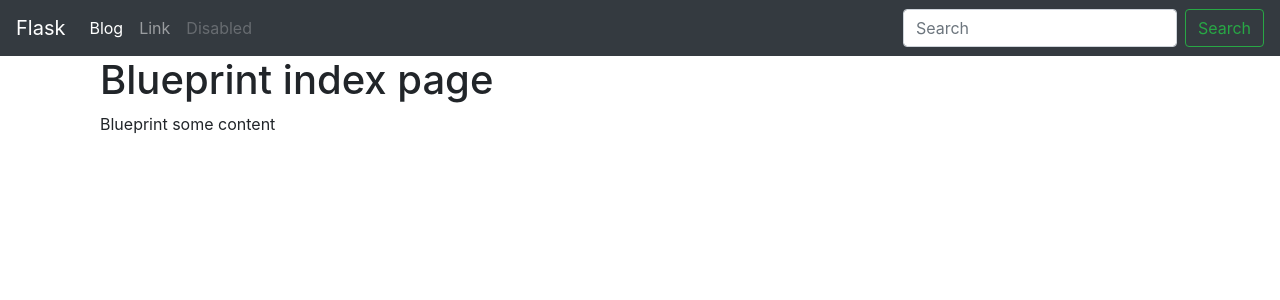
After one commit to vkhalaim/blog_flask, a Flask app: page /blog/ in a window 1280 px wide. The commit adds this page. Shown: the top 300 px of the page. Run offline with Flask 2, Linux system fonts and the light colour scheme; some libraries are stand-ins or nearby versions.

Commit message:
Blueprint(rough) for posts has been created.

```diff
--- a/app.py
+++ b/app.py
@@ -1,6 +1,9 @@
 from flask import Flask
 from config import Configuration
 
+from posts.blueprint import posts
 
 app = Flask(__name__)
 app.config.from_object(Configuration)
+
+app.register_blueprint(posts, url_prefix='/blog')
--- /dev/null
+++ b/posts/blueprint.py
@@ -0,0 +1,8 @@
+from flask import Blueprint
+from flask import render_template
+
+posts = Blueprint('posts', __name__, template_folder='templates')
+
+@posts.route('/')
+def index():
+    return render_template('posts/index.html')
--- /dev/null
+++ b/posts/templates/posts/index.html
@@ -0,0 +1,13 @@
+{% extends 'base.html' %}
+
+{% block title %}
+    Blueprint index page
+{% endblock%}
+
+{% block content_title %}
+    Blueprint index page
+{% endblock%}
+
+{% block content %}
+    Blueprint some content
+{% endblock%}
--- a/templates/base.html
+++ b/templates/base.html
@@ -15,7 +15,7 @@
 
 <body>
     <nav class="navbar navbar-expand-lg navbar-dark bg-dark">
-        <a class="navbar-brand" href="#">Navbar</a>
+        <a class="navbar-brand" href="{{ url_for('index') }}">Flask</a>
         <button class="navbar-toggler" type="button" data-toggle="collapse" data-target="#navbarSupportedContent"
             aria-controls="navbarSupportedContent" aria-expanded="false" aria-label="Toggle navigation">
             <span class="navbar-toggler-icon"></span>
@@ -24,7 +24,7 @@
         <div class="collapse navbar-collapse" id="navbarSupportedContent">
             <ul class="navbar-nav mr-auto">
                 <li class="nav-item active">
-                    <a class="nav-link" href="#">Home <span class="sr-only">(current)</span></a>
+                    <a class="nav-link" href="{{ url_for('posts.index') }}">Blog <span class="sr-only">(current)</span></a>
                 </li>
                 <li class="nav-item">
                     <a class="nav-link" href="#">Link</a>
```
